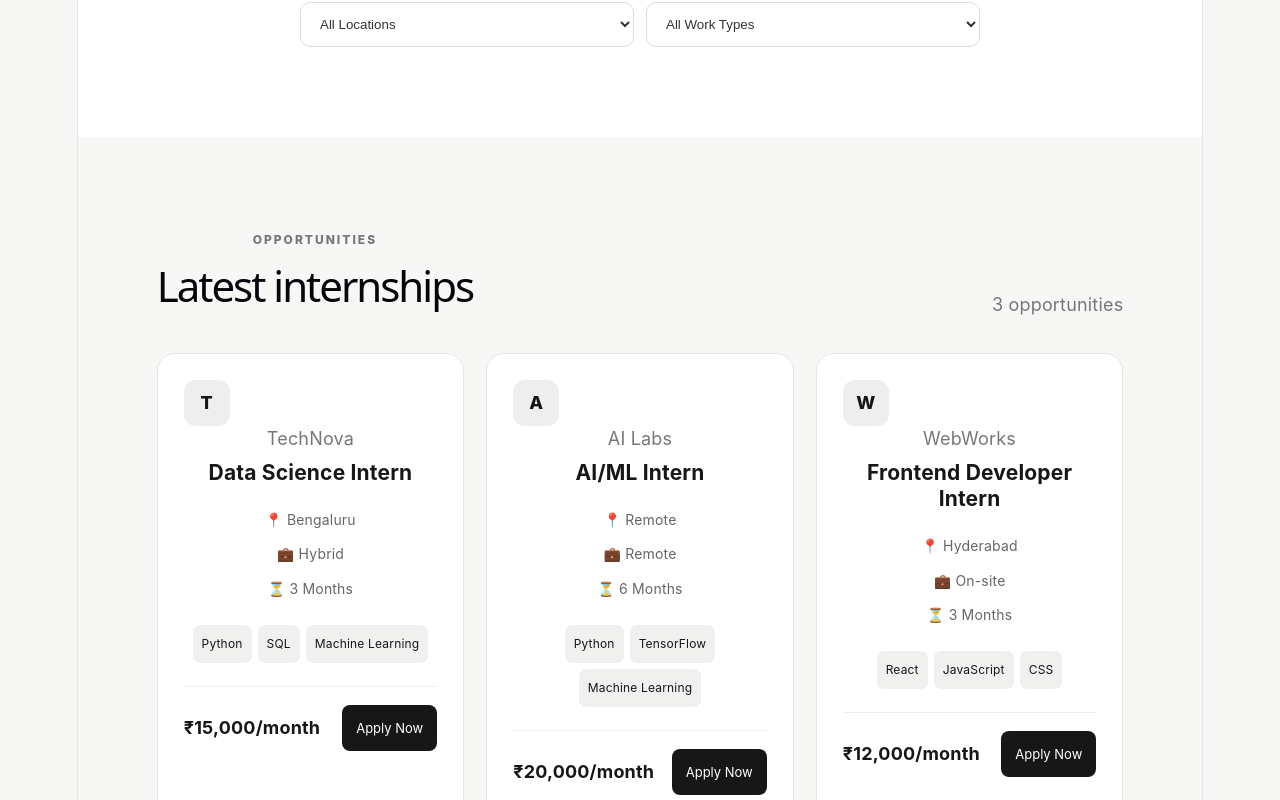
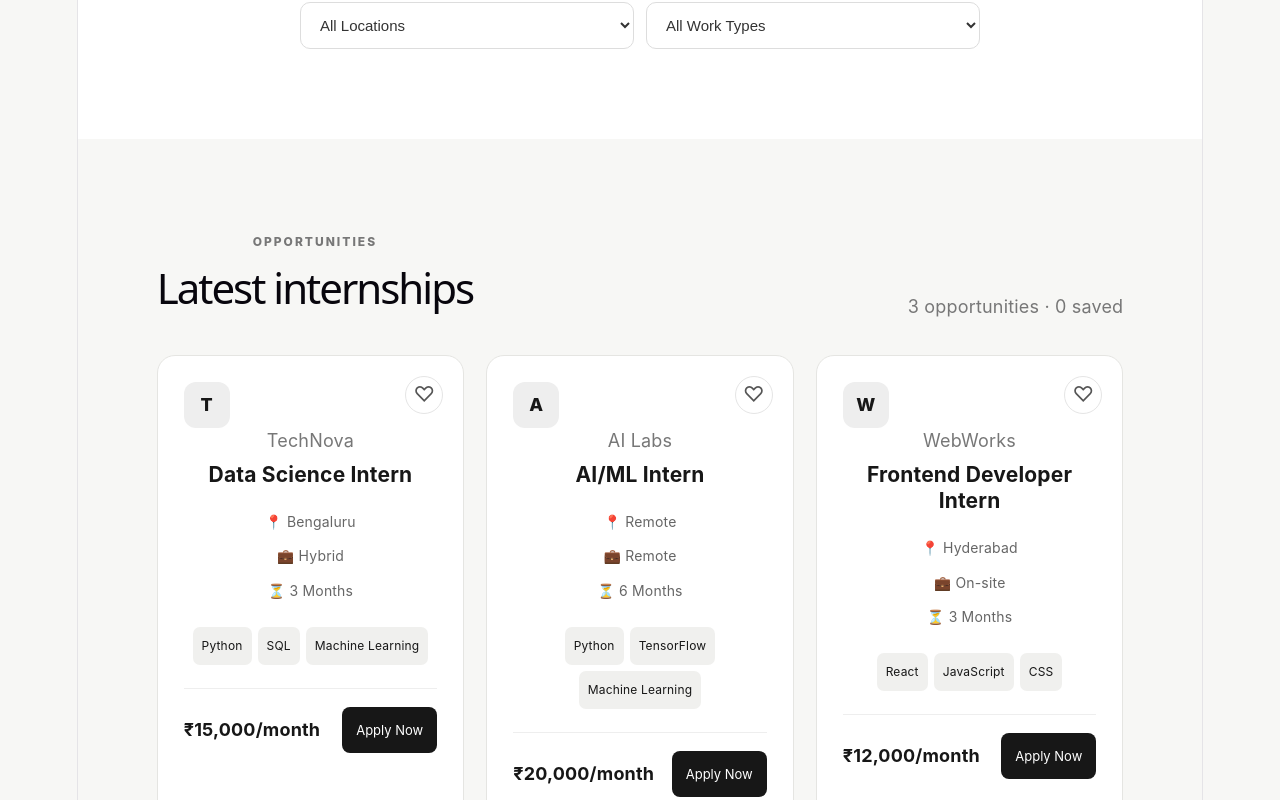
Before and after one commit to vaibhavvm2005/student-internship-hub, a React (Vite) app: page / in a window 1280 px wide. Shown: the part 580-1380 px from the top of the page. Built offline with nearby package versions, Linux system fonts and the light colour scheme.

Commit message:
Improve internship search and filtering

```diff
--- a/src/App.css
+++ b/src/App.css
@@ -318,3 +318,78 @@ footer p {
     flex-direction: column;
   }
 }
+
+.filters {
+  max-width: 680px;
+  margin: 14px auto 0;
+  display: flex;
+  gap: 12px;
+}
+
+.filters select {
+  flex: 1;
+  padding: 13px 15px;
+  border: 1px solid #ddd;
+  border-radius: 10px;
+  background: white;
+  color: #333;
+  outline: none;
+  cursor: pointer;
+  font-size: 15px;
+}
+
+.filters select:focus {
+  border-color: #635bff;
+}
+
+.internship-card {
+  position: relative;
+}
+
+.save-button {
+  position: absolute;
+  top: 20px;
+  right: 20px;
+  width: 38px;
+  height: 38px;
+  border: 1px solid #e5e5e5;
+  border-radius: 50%;
+  background: white;
+  color: #555;
+  font-size: 21px;
+  cursor: pointer;
+  transition: transform 0.2s ease;
+}
+
+.save-button:hover {
+  transform: scale(1.08);
+}
+
+.save-button.saved {
+  color: #e63946;
+}
+
+.save-button:focus-visible {
+  outline: 2px solid #635bff;
+  outline-offset: 2px;
+}
+
+.no-results {
+  width: 100%;
+  text-align: center;
+  padding: 50px 20px;
+}
+
+.no-results h3 {
+  margin-bottom: 8px;
+}
+
+.no-results p {
+  color: #666;
+}
+
+@media (max-width: 600px) {
+  .filters {
+    flex-direction: column;
+  }
+}
--- a/src/App.jsx
+++ b/src/App.jsx
@@ -35,15 +35,41 @@ const internships = [
 ];
 
 function App() {
+  const [searchInput, setSearchInput] = useState("");
   const [search, setSearch] = useState("");
+
   const [locationFilter, setLocationFilter] = useState("All");
   const [typeFilter, setTypeFilter] = useState("All");
 
+  const [savedInternships, setSavedInternships] = useState([]);
+
+  // Search function
+  const handleSearch = () => {
+    setSearch(searchInput.trim());
+  };
+
+  // Search when pressing Enter
+  const handleKeyDown = (event) => {
+    if (event.key === "Enter") {
+      handleSearch();
+    }
+  };
+
+  // Filter internships
   const filteredInternships = internships.filter((internship) => {
-  const matchesSearch =
-    `${internship.role} ${internship.company} ${internship.location}`
-      .toLowerCase()
-      .includes(search.toLowerCase());
+    const searchText = [
+      internship.company,
+      internship.role,
+      internship.location,
+      internship.type,
+      internship.duration,
+      internship.stipend,
+      ...internship.skills,
+    ]
+      .join(" ")
+      .toLowerCase();
+
+    const matchesSearch = searchText.includes(search.toLowerCase());
 
     const matchesLocation =
       locationFilter === "All" ||
@@ -56,8 +82,21 @@ const filteredInternships = internships.filter((internship) => {
     return matchesSearch && matchesLocation && matchesType;
   });
 
+  // Save / unsave internship
+  const toggleSave = (id) => {
+    setSavedInternships((current) => {
+      if (current.includes(id)) {
+        return current.filter((savedId) => savedId !== id);
+      }
+
+      return [...current, id];
+    });
+  };
+
   return (
     <div className="app">
+
+      {/* Navbar */}
       <nav className="navbar">
         <div className="logo">InternHub</div>
 
@@ -68,8 +107,12 @@ const filteredInternships = internships.filter((internship) => {
         </div>
       </nav>
 
+      {/* Hero Section */}
       <section className="hero" id="home">
-        <p className="eyebrow">YOUR CAREER STARTS HERE</p>
+
+        <p className="eyebrow">
+          YOUR CAREER STARTS HERE
+        </p>
 
         <h1>
           Find your next
@@ -77,100 +120,263 @@ const filteredInternships = internships.filter((internship) => {
         </h1>
 
         <p className="hero-text">
-          Discover internships, build your skills, and take the first step
-          toward your career.
+          Discover internships, build your skills, and take the
+          first step toward your career.
         </p>
 
+        {/* Search */}
         <div className="search-box">
+
           <input
             type="text"
             placeholder="Search internships, skills or companies..."
-            value={search}
-            onChange={(e) => setSearch(e.target.value)}
+            value={searchInput}
+            onChange={(event) =>
+              setSearchInput(event.target.value)
+            }
+            onKeyDown={handleKeyDown}
           />
 
-          <button>Search</button>
+          <button
+            type="button"
+            onClick={handleSearch}
+          >
+            Search
+          </button>
+
         </div>
+
+        {/* Filters */}
         <div className="filters">
+
           <select
             value={locationFilter}
-    onChange={(e) => setLocationFilter(e.target.value)}
+            onChange={(event) =>
+              setLocationFilter(event.target.value)
+            }
           >
-    <option value="All">All Locations</option>
-    <option value="Bengaluru">Bengaluru</option>
-    <option value="Hyderabad">Hyderabad</option>
-    <option value="Remote">Remote</option>
+            <option value="All">
+              All Locations
+            </option>
+
+            <option value="Bengaluru">
+              Bengaluru
+            </option>
+
+            <option value="Hyderabad">
+              Hyderabad
+            </option>
+
+            <option value="Remote">
+              Remote
+            </option>
           </select>
 
           <select
             value={typeFilter}
-    onChange={(e) => setTypeFilter(e.target.value)}
+            onChange={(event) =>
+              setTypeFilter(event.target.value)
+            }
           >
-    <option value="All">All Work Types</option>
-    <option value="Remote">Remote</option>
-    <option value="Hybrid">Hybrid</option>
-    <option value="On-site">On-site</option>
+            <option value="All">
+              All Work Types
+            </option>
+
+            <option value="Remote">
+              Remote
+            </option>
+
+            <option value="Hybrid">
+              Hybrid
+            </option>
+
+            <option value="On-site">
+              On-site
+            </option>
           </select>
+
         </div>
       </section>
 
-      <section className="internships" id="internships">
+      {/* Internship Section */}
+      <section
+        className="internships"
+        id="internships"
+      >
+
         <div className="section-heading">
+
           <div>
-            <p className="eyebrow">OPPORTUNITIES</p>
-            <h2>Latest internships</h2>
+            <p className="eyebrow">
+              OPPORTUNITIES
+            </p>
+
+            <h2>
+              Latest internships
+            </h2>
           </div>
 
-          <span>{filteredInternships.length} opportunities</span>
+          <span>
+            {filteredInternships.length} opportunities
+            {" · "}
+            {savedInternships.length} saved
+          </span>
+
         </div>
 
+        {/* Internship Cards */}
         <div className="internship-grid">
-          {filteredInternships.map((internship) => (
-            <article className="internship-card" key={internship.id}>
+
+          {filteredInternships.length > 0 ? (
+
+            filteredInternships.map((internship) => {
+
+              const isSaved =
+                savedInternships.includes(
+                  internship.id
+                );
+
+              return (
+                <article
+                  className="internship-card"
+                  key={internship.id}
+                >
+
+                  {/* Save Button */}
+                  <button
+                    type="button"
+                    className={`save-button ${
+                      isSaved ? "saved" : ""
+                    }`}
+                    onClick={() =>
+                      toggleSave(internship.id)
+                    }
+                    aria-label={
+                      isSaved
+                        ? "Remove saved internship"
+                        : "Save internship"
+                    }
+                  >
+                    {isSaved ? "♥" : "♡"}
+                  </button>
+
+                  {/* Company Icon */}
                   <div className="company-icon">
                     {internship.company.charAt(0)}
                   </div>
 
-              <p className="company">{internship.company}</p>
+                  {/* Company */}
+                  <p className="company">
+                    {internship.company}
+                  </p>
 
-              <h3>{internship.role}</h3>
+                  {/* Role */}
+                  <h3>
+                    {internship.role}
+                  </h3>
 
+                  {/* Details */}
                   <div className="details">
-                <span>📍 {internship.location}</span>
-                <span>💼 {internship.type}</span>
-                <span>⏳ {internship.duration}</span>
+
+                    <span>
+                      📍 {internship.location}
+                    </span>
+
+                    <span>
+                      💼 {internship.type}
+                    </span>
+
+                    <span>
+                      ⏳ {internship.duration}
+                    </span>
+
                   </div>
 
+                  {/* Skills */}
                   <div className="skills">
-                {internship.skills.map((skill) => (
-                  <span key={skill}>{skill}</span>
-                ))}
+
+                    {internship.skills.map(
+                      (skill) => (
+                        <span key={skill}>
+                          {skill}
+                        </span>
+                      )
+                    )}
+
                   </div>
 
+                  {/* Card Bottom */}
                   <div className="card-bottom">
-                <strong>{internship.stipend}</strong>
-                <button>Apply Now</button>
+
+                    <strong>
+                      {internship.stipend}
+                    </strong>
+
+                    <button type="button">
+                      Apply Now
+                    </button>
+
                   </div>
+
                 </article>
-          ))}
+              );
+            })
+
+          ) : (
+
+            <div className="no-results">
+
+              <h3>
+                No internships found
+              </h3>
+
+              <p>
+                Try another keyword or change
+                your filters.
+              </p>
+
+            </div>
+
+          )}
+
         </div>
       </section>
 
-      <section className="about" id="about">
-        <p className="eyebrow">ABOUT INTERNHUB</p>
+      {/* About */}
+      <section
+        className="about"
+        id="about"
+      >
 
-        <h2>Helping students find opportunities.</h2>
+        <p className="eyebrow">
+          ABOUT INTERNHUB
+        </p>
+
+        <h2>
+          Helping students find opportunities.
+        </h2>
 
         <p>
-          InternHub is an open-source platform designed to make internship
-          discovery easier for students.
+          InternHub is an open-source platform
+          designed to make internship discovery
+          easier for students.
         </p>
+
       </section>
 
+      {/* Footer */}
       <footer>
-        <strong>InternHub</strong>
-        <p>Built for students, by the community.</p>
+
+        <strong>
+          InternHub
+        </strong>
+
+        <p>
+          Built for students, by the community.
+        </p>
+
       </footer>
+
     </div>
   );
 }
```
Lines whose indentation alone changed are shown as unchanged.
